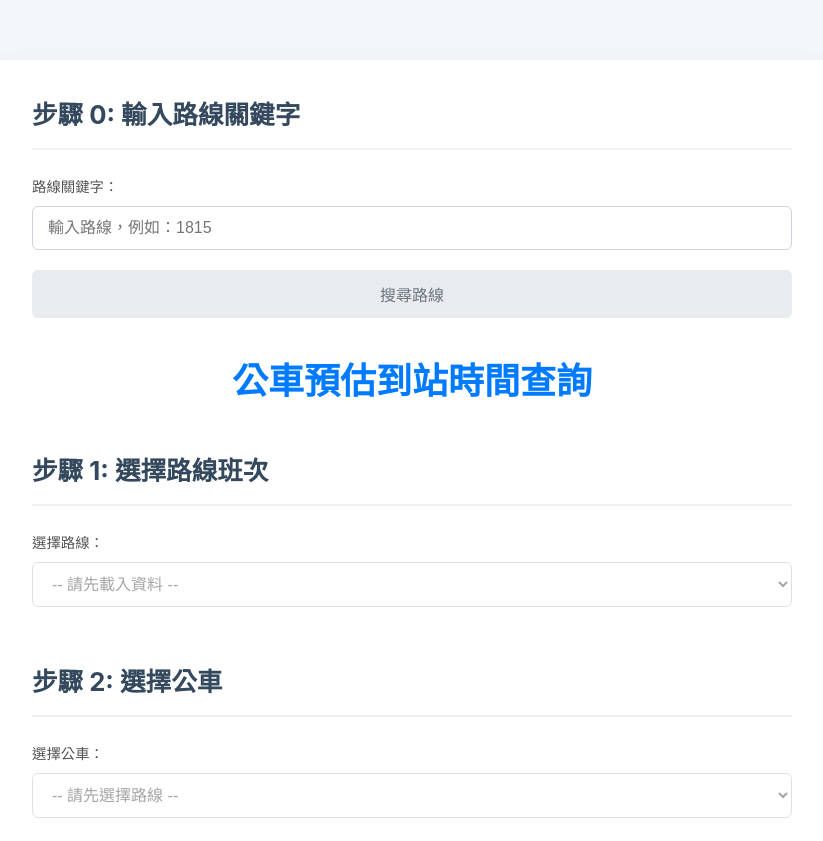
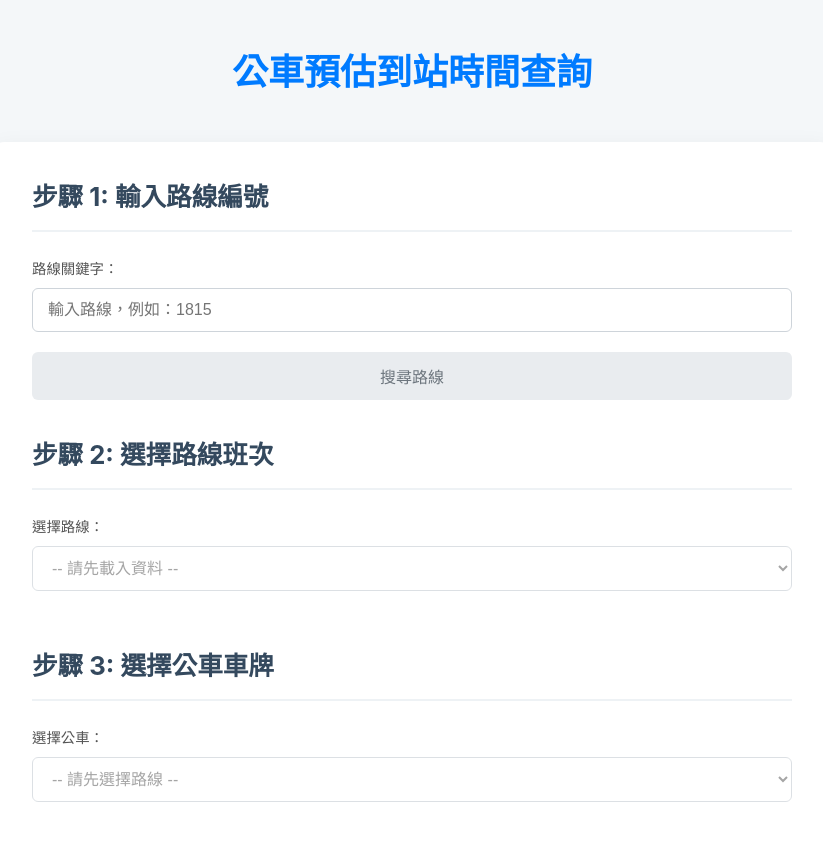
Before and after one commit to HeronSky/mybus, a plain HTML site: page static/index.html in a window 1280 px wide. Shown: the top 841 px of the page, without its empty margins (228-1051 px from the left). Drawn offline with Linux system fonts and the light colour scheme.

Commit message:
Update index.html

```diff
--- a/static/index.html
+++ b/static/index.html
@@ -7,20 +7,19 @@
     <link rel="stylesheet" href="/static/styles.css">
 </head>
 <body>
+    <div id="messages-container"></div>
+    <div id="loader" class="loader"></div>
+    <h1>公車預估到站時間查詢</h1>
     <div class="container">
        <div class="section">
-           <h2>步驟 0: 輸入路線關鍵字</h2>
+           <h2>步驟 1: 輸入路線編號</h2>
            <label for="route-input">路線關鍵字：</label>
            <input id="route-input" type="text" placeholder="輸入路線，例如：1815">
            <button id="search-route-button" disabled>搜尋路線</button>
        </div>
-        <h1>公車預估到站時間查詢</h1>
-
-        <div id="messages-container"></div>
-        <div id="loader" class="loader"></div>
 
         <div class="section">
-            <h2>步驟 1: 選擇路線班次</h2>
+            <h2>步驟 2: 選擇路線班次</h2>
             <label for="route-select">選擇路線：</label>
             <select id="route-select" disabled>
                 <option value="">-- 請先載入資料 --</option>
@@ -28,7 +27,7 @@
         </div>
 
         <div class="section">
-            <h2>步驟 2: 選擇公車</h2>
+            <h2>步驟 3: 選擇公車車牌</h2>
             <label for="bus-select">選擇公車：</label>
             <select id="bus-select" disabled>
                 <option value="">-- 請先選擇路線 --</option>
```
